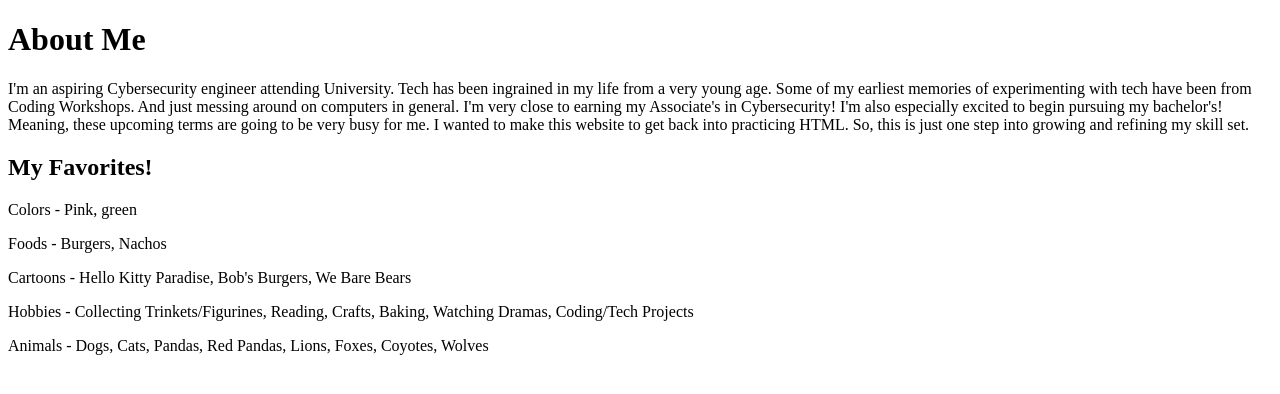
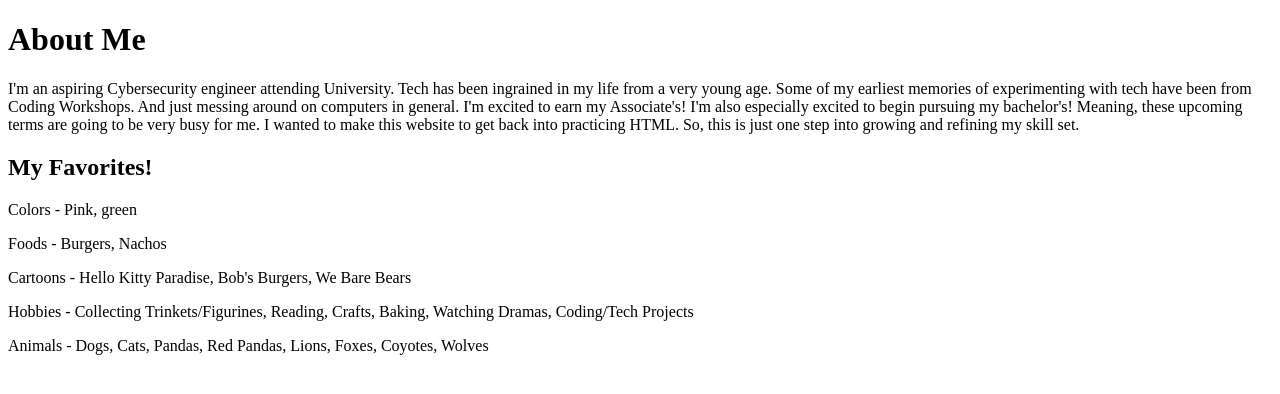
Before and after one commit to Kyralynnlly/PersonalProjects, a plain HTML site: page index.html in a window 1280 px wide. Drawn offline with Linux system fonts and the light colour scheme.

Commit message:
Update index.html

```diff
--- a/index.html
+++ b/index.html
@@ -5,8 +5,8 @@
       <h1>About Me</h1>
        <p>I'm an aspiring Cybersecurity engineer attending University.
         Tech has been ingrained in my life from a very young age. Some of my earliest memories of experimenting
-        with tech have been from Coding Workshops. And just messing around on computers in general. I'm very close to
-        earning my Associate's in Cybersecurity! I'm also especially excited to begin pursuing my bachelor's! Meaning, these
+        with tech have been from Coding Workshops. And just messing around on computers in general. I'm excited to
+        earn my Associate's! I'm also especially excited to begin pursuing my bachelor's! Meaning, these
         upcoming terms are going to be very busy for me. I wanted to make this website to get back into practicing HTML.
         So, this is just one step into growing and refining my skill set.</p>
 
```
